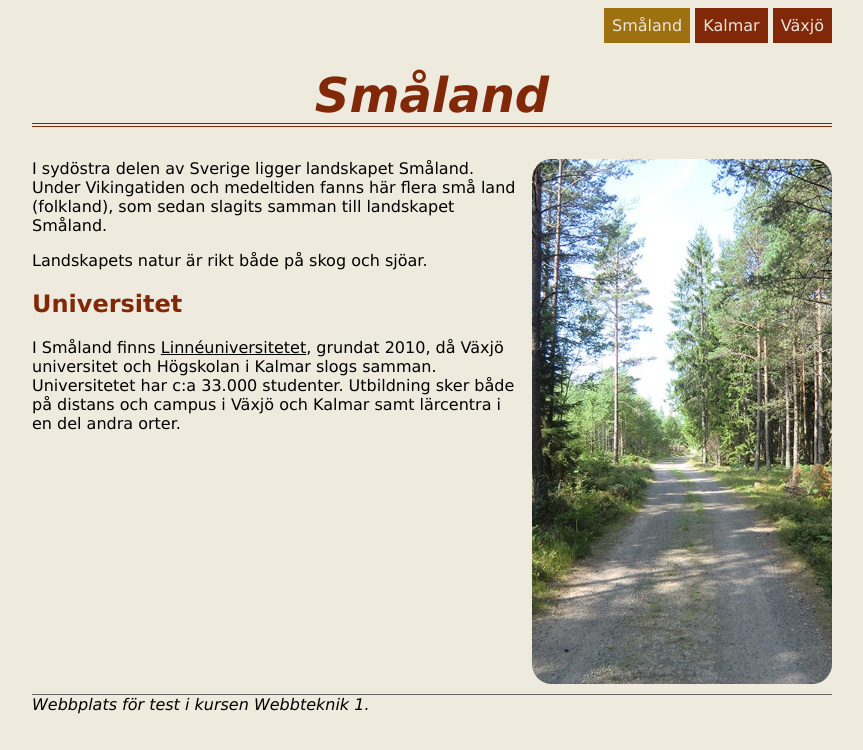
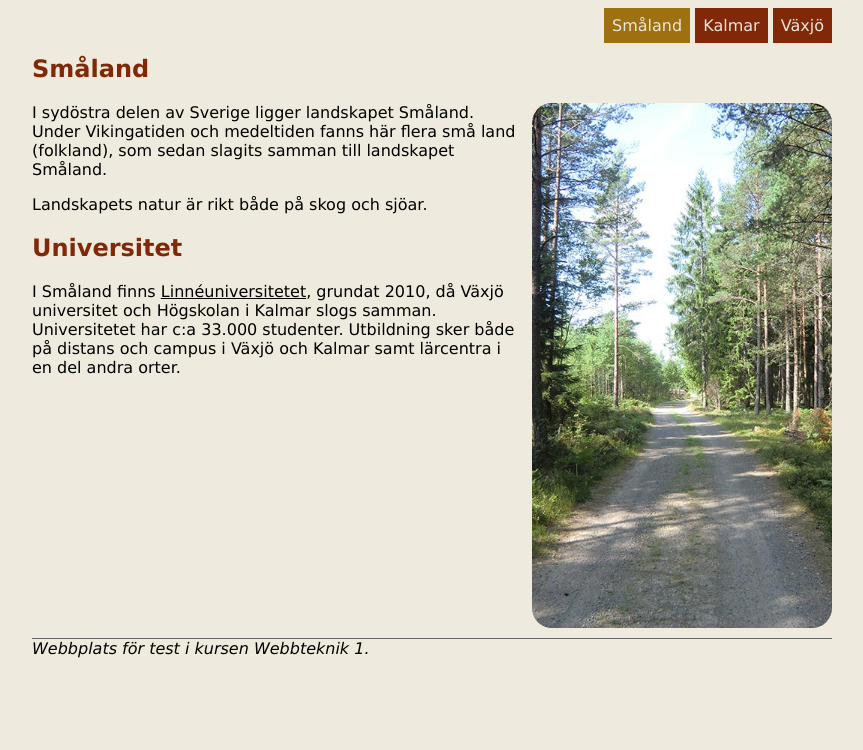
Before and after one commit to mariagryp/MyFirstWebSite, a plain HTML site: page index.html in a window 1280 px wide. Shown: the whole page, without its empty margins (208-1071 px from the left). Drawn offline with Linux system fonts and the light colour scheme.

Commit message:
Ändrat rubrik

```diff
--- a/index.html
+++ b/index.html
@@ -16,7 +16,7 @@
       </ul>
     </nav>
     <header>
-      <h1>Småland</h1>
+      <h2>Småland</h2>
     </header>
     <main>
       <img src="img/forestroad.jpg" alt="Skogsväg" class="floatRight" />
```
